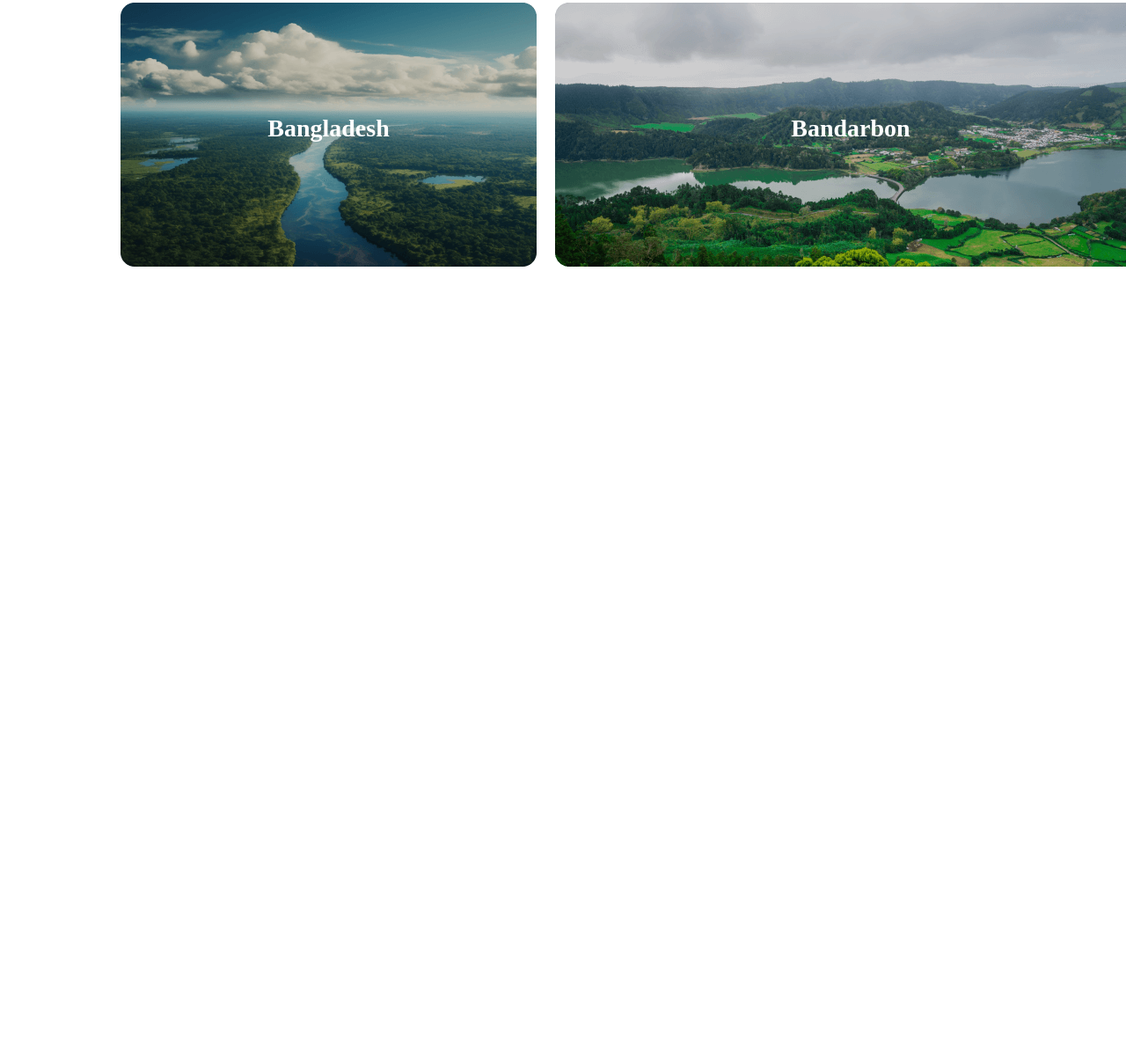
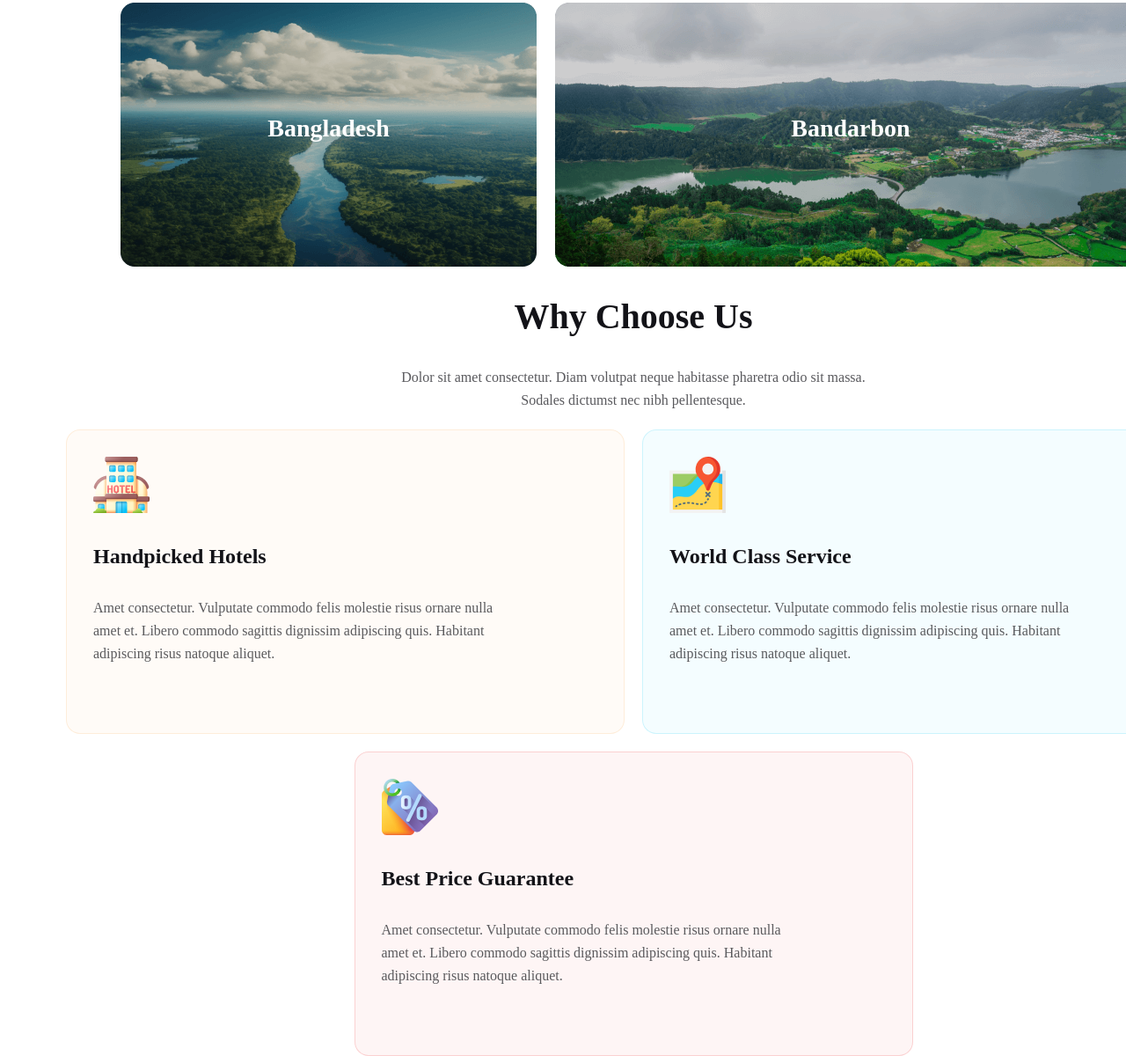
Before and after one commit to ashikdas0002/Travel-Hero, a plain HTML site: page index.html in a window 1280 px wide. Shown: the part 2234-3434 px from the top of the page at 88% size. Before the commit the page ends 2537 px from the top, so only its background shows below. Drawn offline with Linux system fonts and the light colour scheme.

Commit message:
chose us section finished with responsive

```diff
--- a/index.html
+++ b/index.html
@@ -166,7 +166,61 @@
                         </div>
                     </div>
         </section>
+        <!-- Why chose us container -->
+        <section class="chose-us-container">
+            <h2 class="chose-us-title">
+                Why Choose Us
+            </h2>
+            <p class="chose-us-description">
+                Dolor sit amet consectetur. Diam volutpat neque habitasse pharetra odio sit massa. Sodales dictumst nec
+                nibh
+                pellentesque.
+            </p>
+            <div class="chose-us-items">
+                <div class="chose-us-item-1">
+                    <div class="chose-us-img">
+                        <img src="Images/icon/hotel 1.png" alt="">
+                    </div>
+                    <h4 class="choose-us-item-title">
+                        Handpicked Hotels
+                    </h4>
+                    <p class="chose-us-item-description">
+                        Amet consectetur. Vulputate commodo felis molestie risus ornare nulla amet et. Libero commodo
+                        sagittis dignissim
+                        adipiscing quis. Habitant adipiscing risus natoque aliquet.
+                    </p>
+                </div>
+                <div class="chose-us-item-2">
+                    <div class="chose-us-img">
+                        <img src="Images/icon/map 1.png" alt="">
+                    </div>
+                    <h4 class="choose-us-item-title">
+                        World Class Service
+                    </h4>
+                    <p class="chose-us-item-description">
+                        Amet consectetur. Vulputate commodo felis molestie risus ornare nulla amet et. Libero commodo
+                        sagittis dignissim
+                        adipiscing quis. Habitant adipiscing risus natoque aliquet.
+                    </p>
 
+                </div>
+                <div class="chose-us-item-3">
+
+                    <div class="chose-us-img">
+                        <img src="Images/icon/price-tag 1.png" alt="">
+                    </div>
+                    <h4 class="choose-us-item-title">
+                        Best Price Guarantee
+                    </h4>
+                    <p class="chose-us-item-description">
+                        Amet consectetur. Vulputate commodo felis molestie risus ornare nulla amet et. Libero commodo
+                        sagittis dignissim
+                        adipiscing quis. Habitant adipiscing risus natoque aliquet.
+                    </p>
+
+                </div>
+            </div>
+        </section>
 
     </div>
 </body>
--- a/style.css
+++ b/style.css
@@ -299,8 +299,87 @@ nav {
 
 }
 
+/* .Chose Us Container Style  */
+.chose-us-title {
+    color: #131318;
+    text-align: center;
+    font-family: Mulish;
+    font-size: 40px;
+    font-style: normal;
+    font-weight: 800;
+    line-height: normal;
+}
+
+.chose-us-description {
+    width: 550px;
+    color: rgba(19, 19, 24, 0.70);
+    text-align: center;
+    font-family: Mulish;
+    font-size: 16px;
+    font-style: normal;
+    font-weight: 400;
+    line-height: 26px;
+    margin: 0 auto;
+    /* 162.5% */
+}
+
+.chose-us-items {
+    display: flex;
+    flex-wrap: wrap;
+    align-items: center;
+    justify-content: center;
+    gap: 20px;
+    margin-top: 20px;
+}
 
 
+.chose-us-item-1 {
+    width: 573px;
+    height: 284px;
+    padding: 30px;
+    border-radius: 16px;
+    border: 1px solid rgba(251, 181, 99, 0.20);
+    background: rgba(251, 181, 99, 0.05);
+}
+
+.chose-us-item-2 {
+    width: 573px;
+    height: 284px;
+    padding: 30px;
+    border-radius: 16px;
+    border-radius: 16px;
+    border: 1px solid rgba(41, 206, 246, 0.20);
+    background: rgba(41, 206, 246, 0.05);
+}
+
+.chose-us-item-3 {
+    width: 573px;
+    height: 284px;
+    padding: 30px;
+    border-radius: 16px;
+    border: 1px solid rgba(233, 68, 68, 0.20);
+    background: rgba(233, 68, 68, 0.05);
+}
+
+.choose-us-item-title {
+    color: #131318;
+    font-family: Mulish;
+    font-size: 24px;
+    font-style: normal;
+    font-weight: 800;
+    line-height: normal;
+}
+
+.chose-us-item-description {
+    width: 486px;
+    color: #5A5A5D;
+    font-family: Mulish;
+    font-size: 16px;
+    font-style: normal;
+    font-weight: 400;
+    line-height: 26px;
+    /* 162.5% */
+}
 
 /* Media Query  */
 /* Mobile Divice  */
@@ -404,8 +483,15 @@ nav {
     .item-6,
     .item-7 {
         width: 200px;
-        height: 200px;
+        height: 176px;
+
     }
+
+    .item-5 {
+        margin: 0 auto;
+        border-radius: 8px;
+    }
+
 
     .item-6 {
         margin-top: 50px;
@@ -417,4 +503,36 @@ nav {
         top: 10%;
     }
 
+
+    /* Chose Us Container responsive style  */
+    .chose-us-title {
+        font-size: 24px;
+    }
+
+    .chose-us-description {
+        width: 200px;
+    }
+
+    .chose-us-item-1,
+    .chose-us-item-2,
+    .chose-us-item-3 {
+        width: 300px;
+        height: 350px;
+        padding: 20px 0;
+
+    }
+
+    .chose-us-img {
+        text-align: center;
+    }
+
+    .choose-us-item-title {
+        font-size: 24px;
+        text-align: center;
+    }
+
+    .chose-us-item-description {
+        width: 220px;
+        margin: 0 auto;
+    }
 }
```
Also changed, not shown: Images/icon/hotel 1.png (added), Images/icon/map 1.png (added), Images/icon/price-tag 1.png (added).
